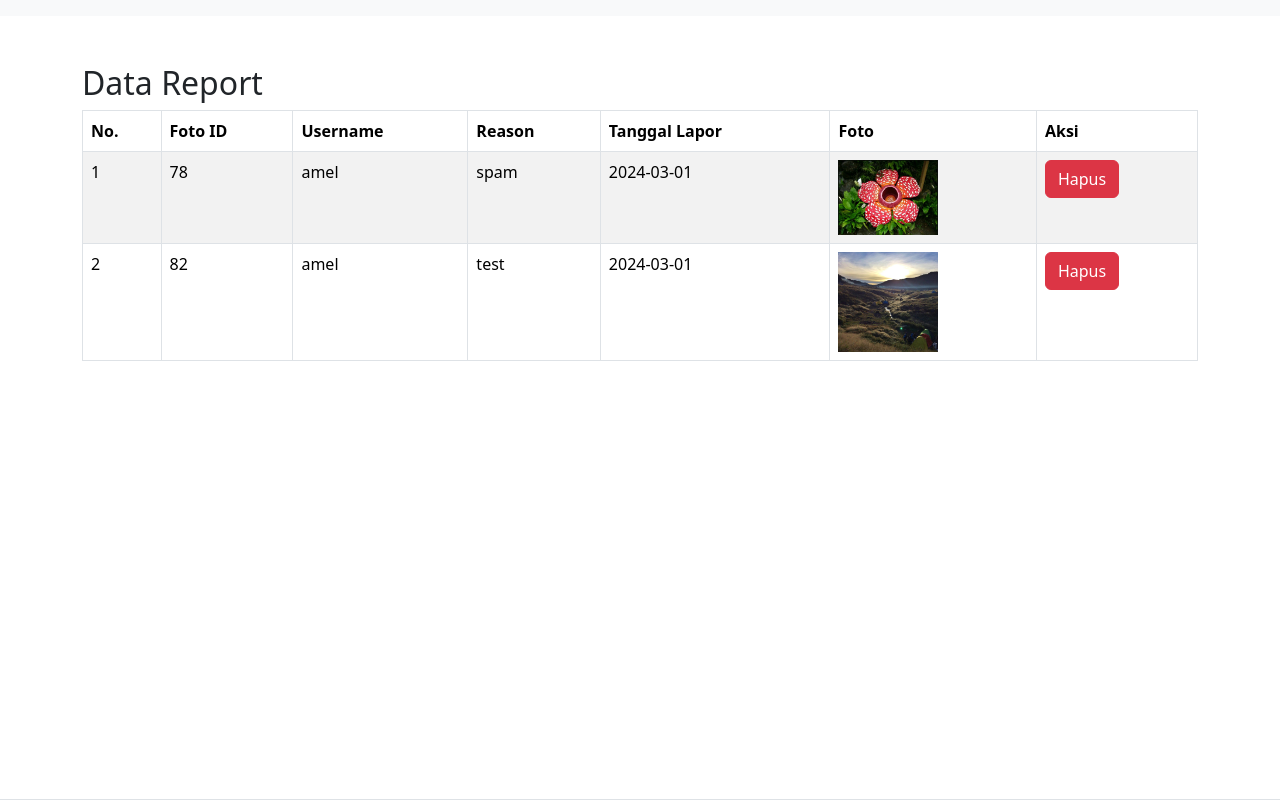
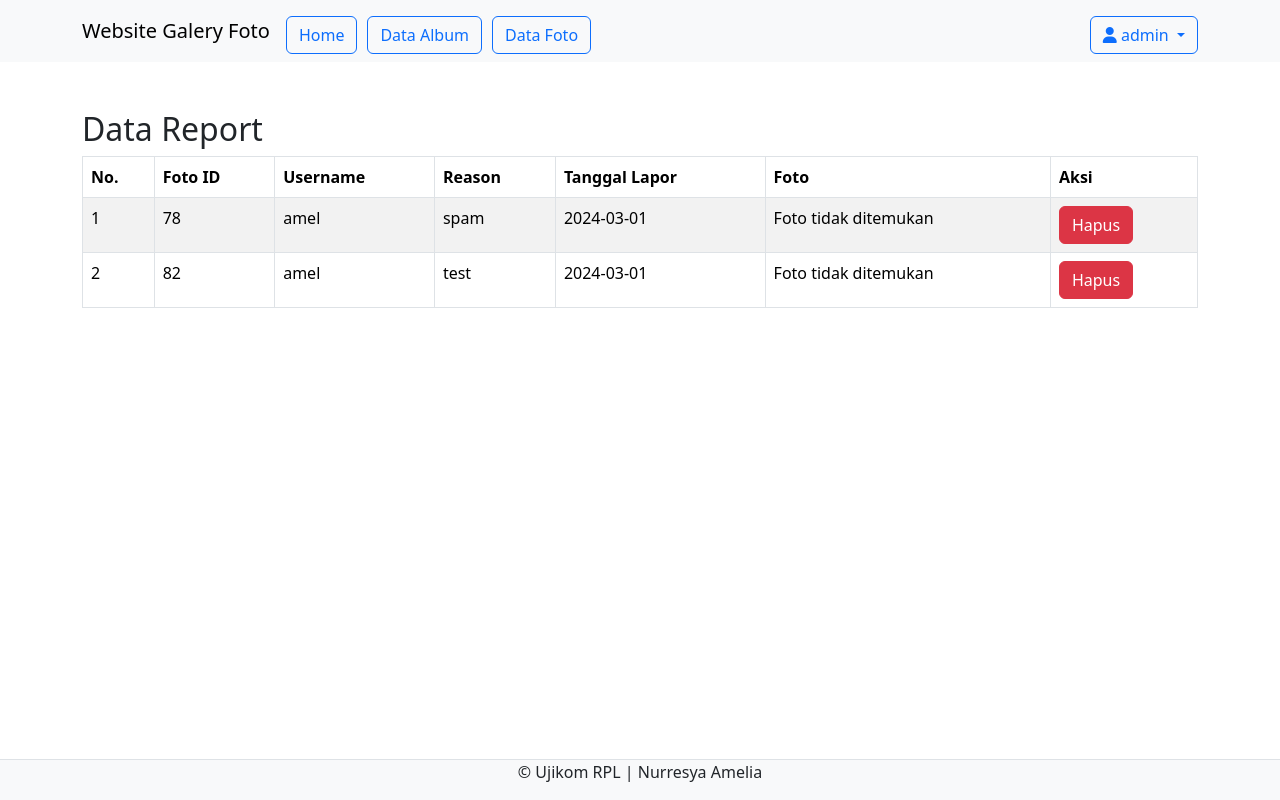
Before and after one commit to nurresyaaamelia/ukk_galery, a PHP site: page /Admin/laporan.php in a window 1280 px wide. Run offline with PHP 8.4, Linux system fonts and the light colour scheme; data comes from the database, SQL or seed files in the repository.

Commit message:
second commit

```diff
--- a/Admin/detailalbum.php
+++ b/Admin/detailalbum.php
@@ -112,7 +112,7 @@ if (isset($_GET['AlbumID'])) {
         <li><a class="dropdown-item" href="laporan.php">Laporan</a></li>
         <li><a class="dropdown-item" href="user.php">Data User</a></li> <!-- Ini adalah opsi untuk laporan -->
     </ul>
-</div
+</div>
       </div>
     </div>
   </div>
--- a/Admin/foto.php
+++ b/Admin/foto.php
@@ -68,7 +68,7 @@ if ($data_user) {
         <li><a class="dropdown-item" href="laporan.php">Laporan</a></li>
         <li><a class="dropdown-item" href="user.php">Data User</a></li> <!-- Ini adalah opsi untuk laporan -->
     </ul>
-</div
+</div>
       </div>
     </div>
   </div>
--- a/Admin/home.php
+++ b/Admin/home.php
@@ -96,7 +96,7 @@ if ($data_user) {
         <li><a class="dropdown-item" href="laporan.php">Laporan</a></li>
         <li><a class="dropdown-item" href="user.php">Data User</a></li> <!-- Ini adalah opsi untuk laporan -->
     </ul>
-</div
+      </div>
       </div>
     </div>
   </div>
--- a/Admin/index.php
+++ b/Admin/index.php
@@ -105,7 +105,7 @@ if ($data_user) {
               <li><a class="dropdown-item" href="laporan.php">Laporan</a></li>
               <li><a class="dropdown-item" href="user.php">Data User</a></li> <!-- Ini adalah opsi untuk laporan -->
           </ul>
-</div
+        </div>
       </div>
     </div>
   </div>
@@ -224,13 +224,13 @@ if ($data_user) {
      <div style="display: flex; ">
         <strong><?php echo $row['NamaLengkap'] ?></strong>
         <p style="margin-left: 5px;"><?php echo $row['isikomentar'] ?></p>
-        <?php if ($row['userID'] == $userID) { ?>
+
             <form action="../config/proses_hapus_komentar.php" method="POST" style="margin-left: auto;">
                 <input type="hidden" name="id" value="<?php echo $row['komentarid'] ?>">
                 <input type="hidden" name="fotoid" value="<?php echo $data['fotoid'] ?>">
                 <button type="submit" class="btn btn-danger btn-sm" onclick="return confirm('Apakah Anda yakin ingin menghapus komentar ini?')">Hapus</button>
             </form>
-        <?php } ?>
+
     </div>
 <?php } ?>
 
--- a/Admin/laporan.php
+++ b/Admin/laporan.php
@@ -34,7 +34,38 @@ $username = "admin"; // Inisialisasi variabel username
 </head>
 <body>
 <nav class="navbar navbar-expand-lg bg-body-tertiary">
-    <!-- kode navbar -->
+  <div class="container">
+    <a class="navbar-brand" href="index.php">Website Galery Foto</a>
+    <button class="navbar-toggler" type="button" data-bs-toggle="collapse" data-bs-target="#navbarNavAltMarkup" aria-controls="navbarNavAltMarkup" aria-expanded="false" aria-label="Toggle navigation">
+      <span class="navbar-toggler-icon"></span>
+    </button>
+    <div class="collapse navbar-collapse mt-2"  id="navbarNavAltMarkup">
+      <div class="navbar-nav me-auto">
+        <a href="home.php" class="btn btn-outline-primary">Home</a>
+        <span style="margin-right: 10px;"></span> <!-- Jarak -->
+        <a href="album.php" class="btn btn-outline-primary">Data Album</a>
+        <span style="margin-right: 10px;"></span> <!-- Jarak -->
+        <a href="foto.php" class="btn btn-outline-primary">Data Foto</a>
+
+      </div>
+
+      <div class="navbar-nav ms-auto">
+          <!-- Tambahkan dropdown untuk nama pengguna -->
+          <div class="dropdown">
+              <button class="btn btn-outline-primary dropdown-toggle" type="button" id="dropdownMenuButton" data-bs-toggle="dropdown" aria-expanded="false">
+                  <i class="fas fa-user"></i> <?php echo $username; ?>
+              </button>
+              <ul class="dropdown-menu dropdown-menu-end" aria-labelledby="dropdownMenuButton">
+                  <li><a class="dropdown-item" href="../config/aksi_logout.php">Keluar</a></li>
+                  <li><a class="dropdown-item" href="laporan.php">Laporan</a></li>
+                  <li><a class="dropdown-item" href="user.php">Data User</a></li> <!-- Ini adalah opsi untuk laporan -->
+              </ul>
+          </div>
+
+
+      </div>
+    </div>
+  </div>
 </nav>
 <div class="container mt-5">
     <div class="row">
@@ -84,8 +115,8 @@ $username = "admin"; // Inisialisasi variabel username
     </div>
 </div>
 <footer class="d-flex justify-content-center border-top mt-3 bg-light fixed-bottom">
-    <!-- kode footer -->
-</footer>
+    <p>&copy; Ujikom RPL | Nurresya Amelia</p>
+  </footer>
 <script type="text/javascript" src="../assets/js/bootstrap.min.js"></script>
 <script type="text/javascript" src="../assets/js/bootstrap.bundle.min.js"></script>
 <script>
@@ -93,7 +124,7 @@ $username = "admin"; // Inisialisasi variabel username
     function hapusFoto(fotoid, lokasifile) {
         if (confirm("Apakah Anda yakin ingin menghapus foto ini?")) {
             // Panggil skrip PHP untuk menghapus foto dan data dari database
-            window.location.href = "hapus_foto.php?fotoid=" + fotoid + "&lokasifile=" + lokasifile;
+            window.location.href = "../config/hapus_foto.php?fotoid=" + fotoid + "&lokasifile=" + lokasifile;
         }
     }
 </script>
--- a/Admin/user.php
+++ b/Admin/user.php
@@ -44,7 +44,7 @@ $result = mysqli_query($koneksi, "SELECT * FROM user");
     <button class="navbar-toggler" type="button" data-bs-toggle="collapse" data-bs-target="#navbarNavAltMarkup" aria-controls="navbarNavAltMarkup" aria-expanded="false" aria-label="Toggle navigation">
       <span class="navbar-toggler-icon"></span>
     </button>
-    <div class="collapse navbar-collapse mt-2" id="navbarNavAltMarkup">
+    <div class="collapse navbar-collapse mt-2"  id="navbarNavAltMarkup">
       <div class="navbar-nav me-auto">
         <a href="home.php" class="btn btn-outline-primary">Home</a>
         <span style="margin-right: 10px;"></span> <!-- Jarak -->
@@ -66,6 +66,7 @@ $result = mysqli_query($koneksi, "SELECT * FROM user");
                   <li><a class="dropdown-item" href="user.php">Data User</a></li> <!-- Ini adalah opsi untuk laporan -->
               </ul>
           </div>
+
 
       </div>
     </div>
--- a/config/proses_hapus_komentar.php
+++ b/config/proses_hapus_komentar.php
@@ -17,7 +17,7 @@ $fotoid = $_POST['fotoid'];
 $userID = $_SESSION['userID'];
 
 // Hapus komentar dari database
-$query = mysqli_query($koneksi, "DELETE FROM komentar WHERE komentarid='$id' AND userID='$userID'");
+$query = mysqli_query($koneksi, "DELETE FROM komentar WHERE komentarid='$id' ");
 
 if ($query) {
     header("Location: {$_SERVER['HTTP_REFERER']}");
--- a/user/index.php
+++ b/user/index.php
@@ -111,7 +111,7 @@ if ($data_user) {
               <li><a class="dropdown-item" href="../config/aksi_logout.php">Keluar</a></li>
               <!-- Ini adalah opsi untuk laporan -->
             </ul>
-          </div </div>
+          </div> </div>
         </div>
       </div>
   </nav>
```
Also changed, not shown: config/hapus_foto.php (added, +40 -0 lines), assets/img/1705998562-Kucing Lucu 3d Terisolasi, Terisolasi Pada Kucing, Kucing Png, Kucing 3d PNG Transparan dan Clipart untuk Unduhan Gratis.jpg (deleted), assets/img/1993654533-Mau Kejutan Romantis Untuk Pasangan_ Coba Deh Ajakin ke Beberapa Gunung Indah yang Penuh Spot Romantis Ini.jpg (deleted), assets/img/2060520735-Bunga Rafflesia,Sumatra,Indonesia.jpg (deleted). Lines whose indentation alone changed are shown as unchanged.
